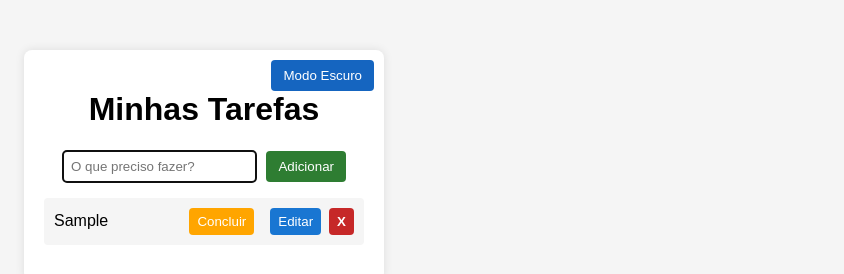
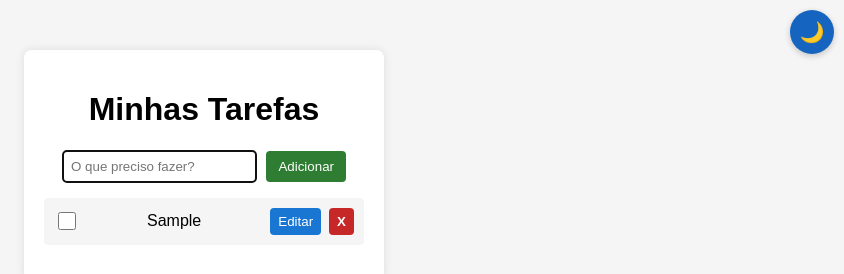
Before and after one commit to eduardojmm/Lista-de-tarefas, a plain HTML site: page index.html in a window 1280 px wide. Both pictures are taken after typing "Sample" into the empty fields and a click on the button "Adicionar". Shown: the whole page, without its empty margins (436-1280 px from the left). Drawn offline with Linux system fonts and the light colour scheme.

Commit message:
Melhoras visuais

```diff
--- a/index.html
+++ b/index.html
@@ -6,8 +6,8 @@
     <link rel="stylesheet" href="style.css">
 </head>
 <body>
+    <button id="btnModoEscuro" type="button" aria-label="Alternar tema">🌙</button>
     <div class="container">
-	<button id="btnModoEscuro" type="button">Modo Escuro</button>
         <h1>Minhas Tarefas</h1>
         <input type="text" id="inputTarefa" placeholder="O que preciso fazer?">
         <button type="button" id="btnAdicionar">Adicionar</button>
--- a/script.js
+++ b/script.js
@@ -22,13 +22,12 @@ function criarElementoTarefa(tarefa) {
     const span = document.createElement('span');
     span.textContent = tarefa.texto;
     if (tarefa.feita) span.classList.add('concluida');
-
     const div = document.createElement('div');
 
-    const btnToggle = document.createElement('button');
-    btnToggle.type = 'button';
-    btnToggle.className = 'botao-toggle';
-    btnToggle.textContent = tarefa.feita ? 'Desfazer' : 'Concluir';
+    const checkbox = document.createElement('input');
+    checkbox.type = 'checkbox';
+    checkbox.className = 'botao-check';
+    checkbox.checked = tarefa.feita;
 
     const btnEditar = document.createElement('button');
     btnEditar.type = 'button';
@@ -40,10 +39,9 @@ function criarElementoTarefa(tarefa) {
     btnDeletar.className = 'botao-deletar';
     btnDeletar.textContent = 'X';
 
-    div.appendChild(btnToggle);
     div.appendChild(btnEditar);
     div.appendChild(btnDeletar);
-
+    li.appendChild(checkbox);
     li.appendChild(span);
     li.appendChild(div);
     return li;
@@ -84,9 +82,9 @@ listaDeTarefas.addEventListener('click', function (e) {
         return;
     }
 
-    if (e.target.classList.contains('botao-toggle')) {
+    if (e.target.classList.contains('botao-check')) {
         const t = tarefas.find(x => x.id === id);
-        if (t) t.feita = !t.feita;
+        if (t) t.feita = e.target.checked;
         salvarTarefas();
         renderizarTarefas();
         return;
@@ -135,13 +133,17 @@ listaDeTarefas.addEventListener('click', function (e) {
 
 function alternarModo() {
     document.body.classList.toggle('dark-mode');
-    btnModoEscuro.textContent = document.body.classList.contains('dark-mode') ? 'Modo Claro' : 'Modo Escuro';
-    localStorage.setItem('modoEscuro', document.body.classList.contains('dark-mode') ? '1' : '0');
+    const dark = document.body.classList.contains('dark-mode');
+    btnModoEscuro.textContent = dark ? '☀️' : '🌙';
+    btnModoEscuro.setAttribute('aria-label', dark ? 'Ativar modo claro' : 'Ativar modo escuro');
+    localStorage.setItem('modoEscuro', dark ? '1' : '0');
 }
 
 function carregarModo() {
     if (localStorage.getItem('modoEscuro') === '1') document.body.classList.add('dark-mode');
-    btnModoEscuro.textContent = document.body.classList.contains('dark-mode') ? 'Modo Claro' : 'Modo Escuro';
+    const dark = document.body.classList.contains('dark-mode');
+    btnModoEscuro.textContent = dark ? '☀️' : '🌙';
+    btnModoEscuro.setAttribute('aria-label', dark ? 'Ativar modo claro' : 'Ativar modo escuro');
 }
 
 document.addEventListener('DOMContentLoaded', function () {
--- a/style.css
+++ b/style.css
@@ -101,11 +101,35 @@ button:not(.botao-deletar):not(.botao-editar):not(.botao-toggle):not(#btnModoEsc
 .botao-editar { background-color: #1976d2; margin-left: 8px; padding: 6px 8px; }
 .botao-deletar { background-color: #c62828; margin-left: 8px; padding: 6px 8px; font-weight: bold; }
 
+
+/* Botão de modo escuro fixo no canto da tela (fora do container) */
 #btnModoEscuro {
-    position: absolute;
+    position: fixed;
     top: 10px;
     right: 10px;
-    background-color: #1565c0; /* Cor azul para o botão de modo */
+    width: 44px;
+    height: 44px;
+    display: inline-flex;
+    align-items: center;
+    justify-content: center;
+    border-radius: 50%;
+    background-color: #1565c0;
+    box-shadow: 0 2px 6px rgba(0,0,0,0.2);
+    font-size: 20px;
+    z-index: 999;
 }
 
 .concluida { text-decoration: line-through; opacity: 0.7; }
+
+/* Checkbox estilo simples para 'concluir' */
+.botao-check {
+    margin-right: 10px;
+    width: 18px;
+    height: 18px;
+}
+
+/* Input de edição inline */
+.edit-input {
+    padding: 4px 6px;
+    font-size: 14px;
+}
```
